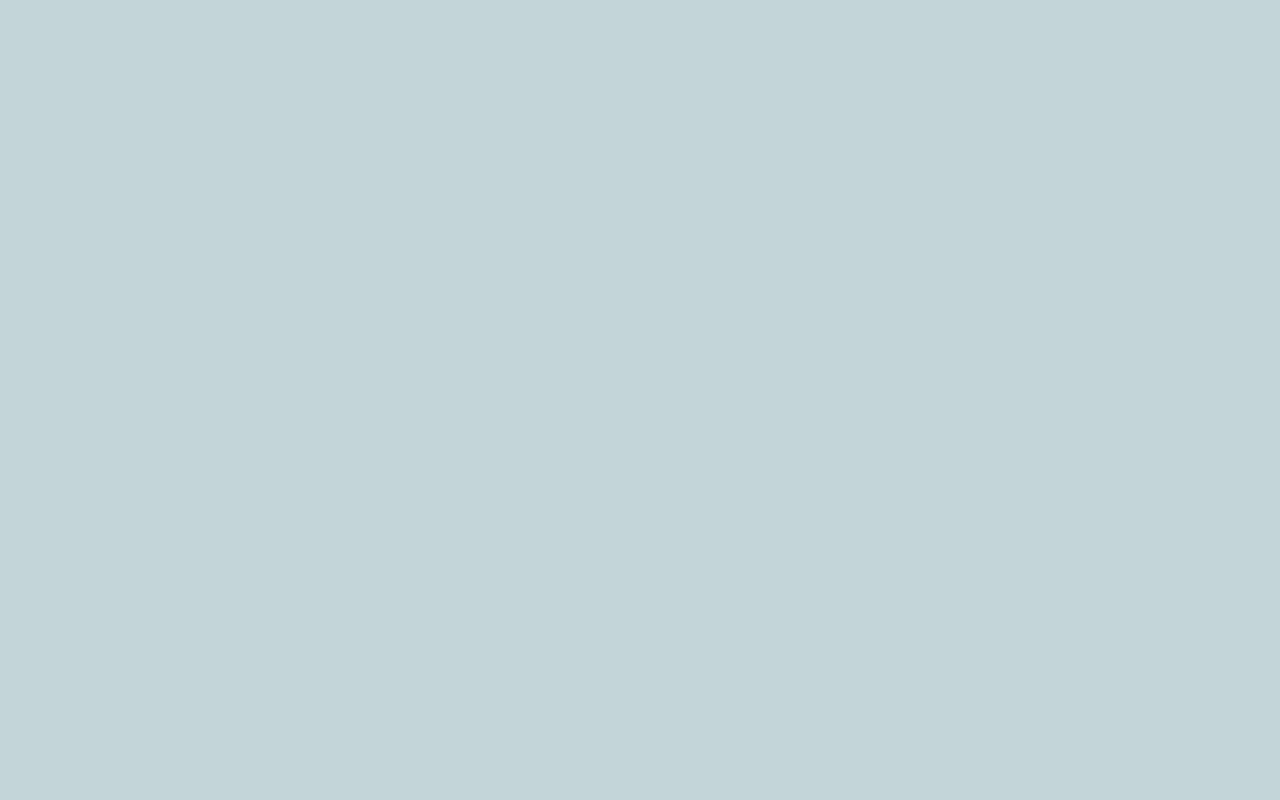
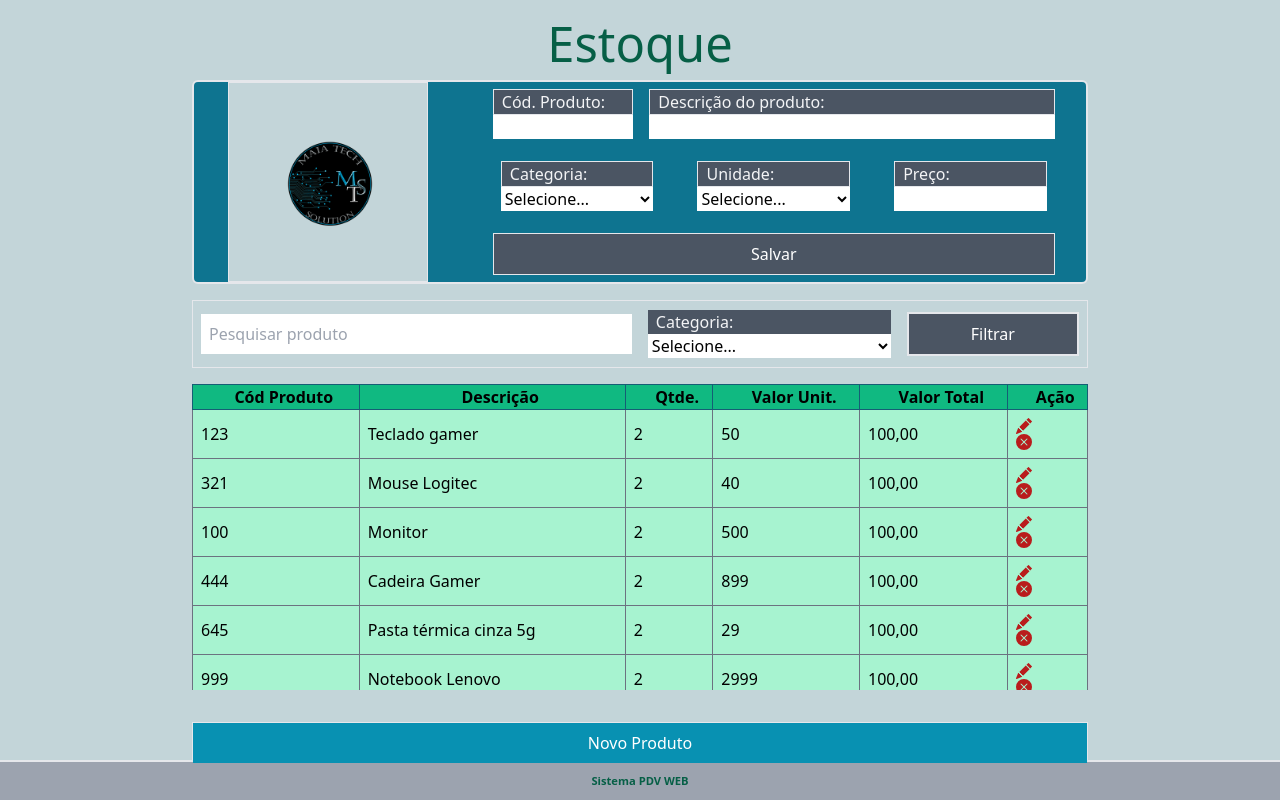
Before and after one commit to maiatech-solution/pdvweb, a React (Vite) app: page /estoque in a window 1280 px wide. Before the commit this address had no page. Built offline with nearby package versions, Linux system fonts and the light colour scheme.

Commit message:
criando tela de estoque

```diff
--- a/src/App.tsx
+++ b/src/App.tsx
@@ -3,6 +3,7 @@ import { Route, Routes, Navigate } from 'react-router-dom';
 import Login from './assets/pages/Login';
 import { Home } from './assets/pages/Home';
 import { Venda } from './assets/pages/Venda';
+import { Estoque } from './assets/pages/Estoque';
 
 const App = () => {
   return(
@@ -11,6 +12,7 @@ const App = () => {
         <Route path='/' element={<Login />}></Route>
         <Route path='/home' element={<Home />}></Route>
         <Route path='/venda' element={<Venda />}></Route>
+        <Route path='/estoque' element={<Estoque />}></Route>
       </Routes>
     </div>
   );
--- a/src/assets/components/Descricao/desc.tsx
+++ b/src/assets/components/Descricao/desc.tsx
@@ -1,5 +1,8 @@
 import LogoEmpresa from '../../imgs/maiatech.png'
-import { BsArrowBarRight, BsPlusLg, BsXCircleFill } from "react-icons/bs"
+import {  BsPlusLg } from "react-icons/bs"
+import { ChangeEvent, useState } from 'react';
+
+
 
 export const Desc = () => {
     return(
@@ -12,24 +15,24 @@ export const Desc = () => {
           <div className=" grid grid-cols-2 gap-4 w-[30em] bg-cyan-800">
             <div className="border rounded-t-md rounded-b-md flex flex-col items-center">
               <label htmlFor="cod" className="bg-emerald-600 w-[100%] text-center text-gray-100 rounded-t-md">Cód. Prod.</label>
-              <input type="text" name="cod" className="w-[100%] border bg-gray-200 p-2 outline-none text-center rounded-b-md" />
+              <input type="text" name="cod" className="w-[100%] border bg-gray-200 p-2 outline-none text-center rounded-b-md"/>
             </div>
             <div className="border rounded-t-md rounded-b-md flex flex-col items-center">
               <label htmlFor="cod" className="bg-emerald-600 w-[100%] text-center text-gray-100 rounded-t-md">Quantidade</label>
-              <input type="text" name="cod" className="w-[100%] border bg-gray-200 p-2 outline-none text-center rounded-b-md" />
+              <input type="text" name="cod" className="w-[100%] border bg-gray-200 p-2 outline-none text-center rounded-b-md"/>
             </div>
             <div className="border rounded-t-md rounded-b-md flex flex-col items-center">
               <label htmlFor="cod" className="bg-emerald-600 w-[100%] text-center text-gray-100 rounded-t-md">Preço Unitário</label>
-              <input type="text" name="cod" className="w-[100%] border bg-gray-200 p-2 outline-none text-center rounded-b-md" />
+              <input type="text" name="cod" className="w-[100%] border bg-gray-200 p-2 outline-none text-center rounded-b-md" disabled />
             </div>
             <div className="border rounded-t-md rounded-b-md flex flex-col items-center">
-              <label htmlFor="cod" className="bg-emerald-600 w-[100%] text-center text-gray-100 rounded-t-md">Preço Total</label>
-              <input type="text" name="cod" className="w-[100%] border bg-gray-200 p-2 outline-none text-center rounded-b-md" />
+              <label htmlFor="cod" className="bg-emerald-600 w-[100%] text-center text-gray-100 rounded-t-md" >Preço Total</label>
+              <input type="text" name="cod" className="w-[100%] border bg-gray-200 p-2 outline-none text-center rounded-b-md" disabled/>
             </div>
           </div>
           <div className=" flex items-center justify-center w-[10em] rounded-md">
             <button className="w-[100%] h-[10em] flex items-center justify-center bg-emerald-600 hover:bg-emerald-700 rounded-md">
-              <BsPlusLg className='text-7xl bg-transparent text-gray-100 '/>
+              <BsPlusLg className='text-7xl bg-transparent text-gray-100'/>
             </button>
           </div>
         </div>
--- a/src/assets/components/ModalSeach/modal.tsx
+++ b/src/assets/components/ModalSeach/modal.tsx
@@ -1,5 +1,5 @@
 import React from "react";
-import { BsArrowBarRight, BsFillArrowLeftCircleFill, BsFillGrid3X3GapFill, BsPlusLg, BsXCircleFill } from "react-icons/bs";
+import { BsSearch} from "react-icons/bs";
 import { Produtos } from "../../../date/produtos";
 
 export default function Modal() {
@@ -11,7 +11,7 @@ export default function Modal() {
 
       <div className="w-[5%] flex justify-center bg-transparent">
         <button type="button" onClick={() => setShowModal(true)}>
-          <BsFillGrid3X3GapFill className="text-4xl text-gray-200 hover:text-gray-300 bg-transparent" />
+          <BsSearch className="text-4xl text-gray-200 hover:text-gray-300 bg-transparent" />
         </button>
 
       </div>
@@ -42,10 +42,10 @@ export default function Modal() {
                      {Produtos.map(item => (
                       <a href="" className="bg-white w-screen text-red-900">
                         <li key={item.cod} className="bg-white hover:bg-gray-200 text-gray-800 p-2 mb-2 rounded-md">
-                          id: {item.cod} ||
-                          Valor: R$ {item.valorUni.toFixed(2)} ||
-                          Saldo: <span style={item.saldo > 0 ? { color: "green" } : { color: "red" }} className='bg-white'>{item.saldo}</span>  <br />
-                          Descrição: {item.desc} <br />
+                          id: <span className="bg-transparent text-xl">{item.cod}</span> ||
+                          Valor: R$ <span className="bg-transparent text-xl">{item.valorUni.toFixed(2)}</span> ||
+                          Saldo: <span style={item.saldo > 0 ? { color: "green" } : { color: "red" }} className='bg-transparent text-xl'>{item.saldo}</span>  <br />
+                          Descrição: <span className="text-2xl bg-transparent">{item.desc}</span> <br />
                         </li>
                       </a>
                     ))}
--- /dev/null
+++ b/src/assets/pages/Estoque.tsx
@@ -0,0 +1,127 @@
+import { BsFillPencilFill, BsXCircleFill } from "react-icons/bs"
+import { Produtos } from "../../date/produtos"
+import { Footer } from "../components/Footer/footer"
+import { Header } from "../components/Header/header"
+import { TableList } from "../components/TableList/tableList"
+import LogoEmpresa from '../imgs/maiatech.png'
+
+export const Estoque = () => {
+
+
+  return (
+    <div >
+      <Header text="Estoque" />
+      <main className="h-[85vh] w-[70%] m-auto">
+
+        <div className="h-[30%] border-2 rounded-md bg-cyan-700 flex mb-4">
+          <div className="w-[30%] h-[100%] flex justify-center bg-transparent items-center">
+            <div className="w-[200px] border">
+              <img src={LogoEmpresa} alt="" />
+            </div>
+          </div>
+          <div className="w-[70%] h-[100%] flex flex-col justify-around bg-transparent items-center">
+            <div className=" w-[90%] flex gap-4 bg-transparent" >
+              <div className="w-[25%] flex flex-col">
+                <label htmlFor="codProd" className="bg-gray-600 w-[100%] border pl-2 text-gray-100 ">Cód. Produto: </label>
+                <input type="number" name="codProd" id="codProd" className="bg-white outline-none pl-2" />
+              </div>
+              <div className="w-[75%] flex flex-col ">
+                <label htmlFor="descProd" className="bg-gray-600 w-[100%] border pl-2 text-gray-100 ">Descrição do produto: </label>
+                <input type="text" name="descProd" id="descProd" className=" bg-white outline-none pl-2" />
+              </div>
+            </div>
+            <div className="w-[90%] flex justify-between bg-transparent">
+              <div className=" p-2 w-[30%] flex flex-col bg-transparent">
+                <label htmlFor="catProd" className="bg-gray-600 w-[100%] border pl-2 text-gray-100 ">Categoria: </label>
+                <select name="catProd" id="catProd" className=" outline-none bg-white">
+                  <option value="">Selecione...</option>
+                  <option value="enlatado">Enlatados</option>
+                  <option value="frios">Frios...</option>
+                </select>
+              </div>
+              <div className="w-[30%] p-2 flex flex-col bg-transparent ">
+                <label htmlFor="unidProd" className="bg-gray-600 border w-[100%] pl-2 text-gray-100 ">Unidade: </label>
+                <select name="unidProd" id="unidProd" className="outline-none bg-white">
+                  <option value="">Selecione...</option>
+                  <option value="unidade">UN</option>
+                  <option value="metro">M</option>
+                  <option value="centimetro">CM</option>
+                  <option value="litro">L</option>
+                  <option value="pacote">PCT</option>
+                </select>
+              </div>
+              <div className="w-[30%] p-2 flex flex-col bg-transparent ">
+                <label htmlFor="precoProd" className="bg-gray-600 border w-[100%] pl-2 text-gray-100">Preço: </label>
+                <input type="number" name="precoProd" id="precoProd" className="bg-white outline-none pl-2" />
+              </div>
+            </div>
+            <button className="text-white bg-gray-600 border hover:bg-gray-700 w-[90%] p-2">Salvar</button>
+          </div>
+
+        </div>
+
+
+
+              <div className="w-[100%] p-2 h-[10%] gap-2 m-auto mb-4 border flex items-center justify-center bg-transparent">
+                <div className="w-[50%]">
+                  <input type="text" placeholder="Pesquisar produto" className="bg-white w-[100%] outline-none p-2" />
+                </div>
+
+                <div className=" p-2 w-[30%] flex flex-col bg-transparent ">
+                  <label htmlFor="catProd" className="bg-gray-600 w-[100%]  pl-2 text-gray-100 ">Categoria: </label>
+                  <select name="catProd" id="catProd" className=" outline-none bg-white">
+                    <option value="">Selecione...</option>
+                    <option value="enlatado">Enlatados</option>
+                    <option value="frios">Frios...</option>
+                  </select>
+                </div>
+                <div className="w-[20%] border flex items-center justify-center">
+                  <button className="text-white w-[100%] bg-gray-600 border hover:bg-gray-700 p-2">Filtrar</button>
+                </div>
+              </div>
+
+
+
+        <div className="h-[45%] w-[100%] mb-8 overflow-auto">
+
+
+          <table className="table-auto w-full rounded-md ">
+            <thead className="theader">
+              <tr className="tr-theader">
+                <th>Cód Produto</th>
+                <th>Descrição</th>
+                <th>Qtde.</th>
+                <th>Valor Unit.</th>
+                <th>Valor Total</th>
+                <th className=" text-center">Ação</th>
+              </tr>
+            </thead>
+
+            {Produtos.map(item => (
+
+              <tbody className="tbody" >
+                <tr key={item.cod}>
+                  <td >{item.cod}</td>
+                  <td >{item.desc}</td>
+                  <td >2</td>
+                  <td >{item.valorUni}</td>
+                  <td >100,00</td>
+                  <td className="h-[100%] text-center justify-center items-center">
+                    <BsFillPencilFill className="text-red-700 cursor-pointer bg-transparent text-center" />
+                    <BsXCircleFill className="text-red-700 cursor-pointer bg-transparent text-center" />
+                  </td>
+                </tr>
+
+              </tbody>
+            ))}
+
+          </table>
+        </div>
+        <div className="w-[100%] border flex items-center justify-center] m-auto">
+          <button className="text-white bg-cyan-600 hover:bg-cyan-700 w-[100%] p-2">Novo Produto</button>
+        </div>
+      </main>
+      <Footer />
+    </div>
+  )
+}
--- a/src/assets/pages/Venda.tsx
+++ b/src/assets/pages/Venda.tsx
@@ -27,7 +27,6 @@ export const Venda = () => {
           </div>
           <div className=" w-[90%]  flex justify-center bg-transparent">
             <input type="text" placeholder="Pesquisar produto" className="bg-white w-full p-2 outline-none rounded-md" />
-
           </div>
           <Modal />
         </div>
--- a/src/date/produtos.tsx
+++ b/src/date/produtos.tsx
@@ -11,4 +11,13 @@ export const Produtos = [
     {cod: 100, desc: 'Monitor',  valorUni:500.00, saldo: 3},
     {cod: 444, desc: 'Cadeira Gamer',  valorUni:899.00, saldo:1},
     {cod: 645, desc: 'Pasta térmica cinza 5g',  valorUni:29.00, saldo:0},
+    {cod: 999, desc: 'Notebook Lenovo',  valorUni:2999.00, saldo:2},
+    {cod: 909, desc: 'Notebook Lenovo',  valorUni:2999.00, saldo:2},
+    {cod: 995, desc: 'Gabinete Torre',  valorUni:399.00, saldo:7},
+    {cod: 979, desc: 'Gabinete Compact HP',  valorUni:159.00, saldo:5},
+    {cod: 699, desc: 'Fone sem fio JBL',  valorUni:239.00, saldo:9},
+    {cod: 999, desc: 'Notebook Lenovo',  valorUni:2999.00, saldo:2},
+
+
+
 ]
```
